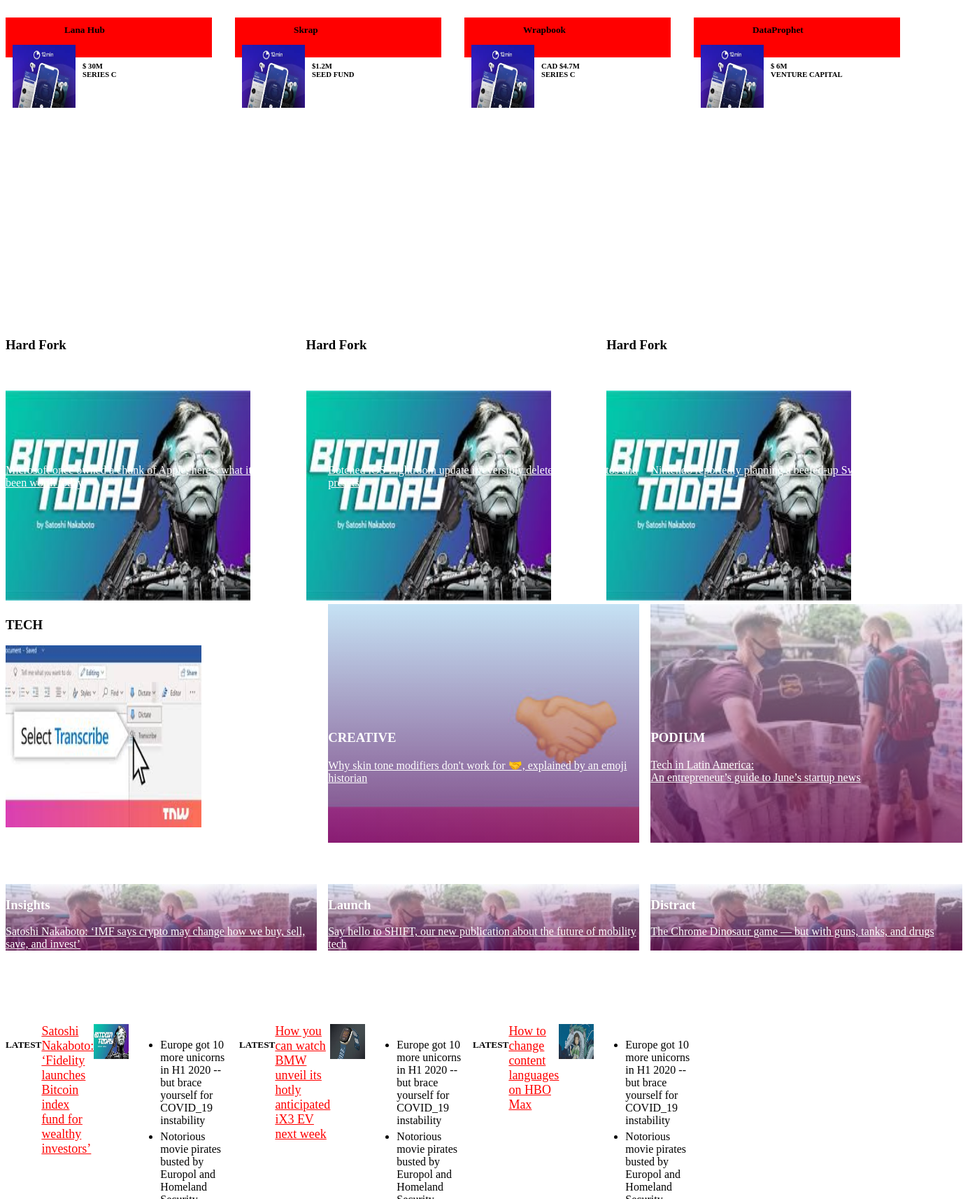
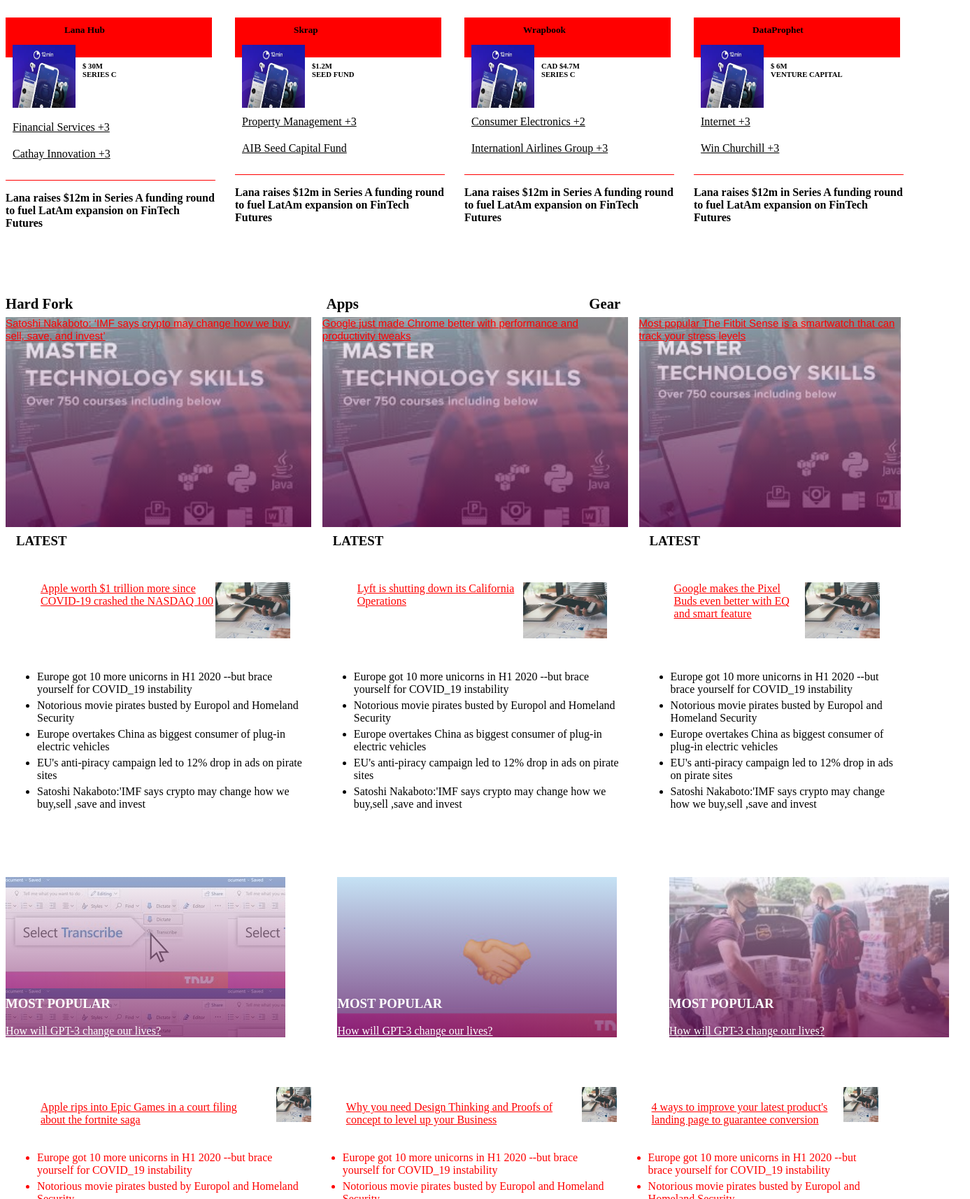
Before and after one commit to mumbimuthiga/TNW-Clone, a plain HTML site: page index.html in a window 1280 px wide. Shown: the part 1087-2800 px from the top of the page at 70% size, 1387 px wide, since content can reach past the window. Drawn offline with Linux system fonts and the light colour scheme.

Commit message:
Edit index.html and style.css

```diff
--- a/index.html
+++ b/index.html
@@ -189,6 +189,16 @@
 		<h6><b>$ 30M</b>
 			<br>
 		 SERIES C</h6>
+		 <div class="songtrad">
+		 	<a href="">Financial Services +3</a>
+		 	<a href="">Cathay Innovation +3</a>
+		 	<br>
+		 	<br>
+
+		 </div>
+		 <div style="font-weight:bolder">
+		 	<p>Lana raises $12m in Series A funding round to fuel LatAm expansion on FinTech Futures</p>
+		 </div>
 
 	</div>
 	<div class="Skrap">
@@ -198,7 +208,17 @@
 		<br>
 		SEED FUND
 		</h6>
+		 <div class="songtrad">
+		 	<br>
+		 	<a href="">Property Management +3</a>
+		 	<a href="">AIB Seed Capital Fund</a>
+		 	<br>
+		 	<br>
 
+		 </div>
+		<div style="font-weight:bolder">
+			<p>Lana raises $12m in Series A funding round to fuel LatAm expansion on FinTech Futures</p>
+		</div>
 
 	</div>
 	<div class="Wrapbook">
@@ -208,7 +228,17 @@
 		<br>
 		SERIES C
 		</h6>
+		 <div class="songtrad">
+		 		<br>
+		 	<a href="">Consumer Electronics +2</a>
+		 	<a href="">Internationl Airlines Group +3</a>
+		 	<br>
+		 	<br>
 
+		 </div>
+		<div style="font-weight:bolder">
+		 	<p>Lana raises $12m in Series A funding round to fuel LatAm expansion on FinTech Futures</p>
+		 </div>
 
 	</div>
 	<div class="DataProphet">
@@ -218,59 +248,174 @@
 		<br>
 		VENTURE CAPITAL
 		</h6>
+		 <div class="songtrad">
+		 	<br>
+		 	<a href="">Internet +3</a>
+		 	<br>
+		 	<a href="">Win Churchill +3</a>
+		 	<br>
+		 	<br>
 
+		 </div>
+		<div style="font-weight:bolder">
+		 	<p>Lana raises $12m in Series A funding round to fuel LatAm expansion on FinTech Futures</p>
+		 </div>
+	</div>
+	<div class="titles">
+		<div class="forktitle">
+	<h5>Hard Fork</h5>
+</div>
+<div class="apptitle">
+	<h5>Apps</h5>
+</div>
+<div class="geartitle">
+	<h5>Gear</h5>
+</div>
+</div>
+
+<div class="main3">
+
+	<div class="fork">
+
+	<a href="">
+Satoshi Nakaboto: ‘IMF says crypto may change how we buy, sell, save, and invest’</a>
+
+
+	</div>
+	<div class="apps">
+
+		<a href="">Google just made Chrome better with performance and productivity tweaks</a>
+
+	</div>
+	<div class="gear">
+
+		<a href="">Most popular
+The Fitbit Sense is a smartwatch that can track your stress levels</a>
+
+	</div>
+</div>
+<div class="main3links">
+	<div>
+			<h3>LATEST</h3>
+		<div class="belowlatest">
+
+		<a href="">Apple worth $1 trillion more  since COVID-19 crashed the NASDAQ 100</a>
+		<img src="images/phone.jpeg" width="150px" height="80px">
+		</div>
+
+		<ul>
+		<li>Europe got 10 more unicorns in H1 2020 --but brace yourself for COVID_19 instability</li>
+		<li>Notorious movie pirates busted by Europol and Homeland Security</li>
+		<li>Europe overtakes China as biggest consumer of plug-in electric vehicles</li>
+		<li>EU's anti-piracy campaign led to 12% drop in ads on pirate sites</li>
+		<li>Satoshi Nakaboto:'IMF says crypto may change how we buy,sell ,save and invest</li>
+	</ul>
+	</div>
+	<div>
+		<h3>LATEST</h3>
+			<div class="belowlatest">
+
+	<a href="">Lyft is shutting down its California Operations</a>
+		<img src="images/phone.jpeg" width="150px" height="80px">
+		</div>
+
+		<ul>
+		<li>Europe got 10 more unicorns in H1 2020 --but brace yourself for COVID_19 instability</li>
+		<li>Notorious movie pirates busted by Europol and Homeland Security</li>
+		<li>Europe overtakes China as biggest consumer of plug-in electric vehicles</li>
+		<li>EU's anti-piracy campaign led to 12% drop in ads on pirate sites</li>
+		<li>Satoshi Nakaboto:'IMF says crypto may change how we buy,sell ,save and invest</li>
+	</ul>
+	</div>
+	<div>
+		<h3>LATEST</h3>
+			<div class="belowlatest">
+
+			<a href="">Google makes the Pixel Buds even better with EQ and smart feature</a>
+			<br>
+		<img src="images/phone.jpeg" width="150px" height="80px">
+		</div>
+
+		<ul>
+		<li>Europe got 10 more unicorns in H1 2020 --but brace yourself for COVID_19 instability</li>
+		<li>Notorious movie pirates busted by Europol and Homeland Security</li>
+		<li>Europe overtakes China as biggest consumer of plug-in electric vehicles</li>
+		<li>EU's anti-piracy campaign led to 12% drop in ads on pirate sites</li>
+		<li>Satoshi Nakaboto:'IMF says crypto may change how we buy,sell ,save and invest</li>
+	</ul>
+	</div>
+</div>
+<div class="main5">
+	<div class="tech">
+		<h3>MOST POPULAR</h3>
+<a href=""> How will GPT-3 change our lives?</a>
+</div>
+
+
+
+	<div class="creative">
+		<h3>MOST POPULAR</h3>
+
+
+		<a href=""> How will GPT-3 change our lives?</a>
+	</div>
+	<div class="podium">
+		<h3>MOST POPULAR</h3>
+
+
+		<a href=""> How will GPT-3 change our lives?</a>
 	</div>
 
 </div>
-<div class="main3">
-	<div>
-		<h3>Hard Fork</h3>
-		<a href="">
-Satoshi Nakaboto: ‘IMF says crypto may change how we buy, sell, save, and invest’</a>
-		<img src="images/bitcoin.jpeg" width="350px" height="300px">
-	</div>
-	<div>
-		<h3>Hard Fork</h3>
-		<a href="">Google just made Chrome better with performance and productivity tweaks</a>
-		<img src="images/bitcoin.jpeg" width="350px" height="300px">
-	</div>
-	<div>
-		<h3>Hard Fork</h3>
-		<a href="">Most popular
-The Fitbit Sense is a smartwatch that can track your stress levels</a>
-		<img src="images/bitcoin.jpeg" width="350px" height="300px">
-	</div>
+<div class="below">
+	<div >
+			 <div class="imgit">
+			<a href="">Apple rips into Epic Games in  a court filing about the fortnite saga</a>
+
+		<img src="images/phone.jpeg" width="50px" height="50px">
+		</div>
+
+		<ul>
+		<li>Europe got 10 more unicorns in H1 2020 --but brace yourself for COVID_19 instability</li>
+		<li>Notorious movie pirates busted by Europol and Homeland Security</li>
+		<li>Europe overtakes China as biggest consumer of plug-in electric vehicles</li>
+		<li>EU's anti-piracy campaign led to 12% drop in ads on pirate sites</li>
+		<li>Satoshi Nakaboto:'IMF says crypto may change how we buy,sell ,save and invest</li>
+	</ul>
 </div>
-<div class="main4">
-	<div>
-		<a href="">Microsoft once owned a chunk of Apple, here’s what it would have been worth today</a>
-	</div>
-	<div>
-		<a href="">Botched iOS Lightroom update irreversibly deleted users' photos and presets</a>
-	</div>
-	<div>
-		<a href="">Nintendo reportedly planning a beefed-up Switch console for 2021</a>
+<div >
+		 <div class="imgit">
+			<a href="">Why you need Design Thinking and Proofs of concept to level up your Business</a>
+
+		<img src="images/phone.jpeg" width="50px" height="50px">
+		</div>
+
+		<ul>
+		<li>Europe got 10 more unicorns in H1 2020 --but brace yourself for COVID_19 instability</li>
+		<li>Notorious movie pirates busted by Europol and Homeland Security</li>
+		<li>Europe overtakes China as biggest consumer of plug-in electric vehicles</li>
+		<li>EU's anti-piracy campaign led to 12% drop in ads on pirate sites</li>
+		<li>Satoshi Nakaboto:'IMF says crypto may change how we buy,sell ,save and invest</li>
+	</ul>
+</div>
+<div >
+			 <div class="imgit">
+			<a href="">4 ways to improve your latest product's landing page to guarantee conversion </a>
+
+		<img src="images/phone.jpeg" width="50px" height="50px">
+		</div>
+
+		<ul>
+		<li>Europe got 10 more unicorns in H1 2020 --but brace yourself for COVID_19 instability</li>
+		<li>Notorious movie pirates busted by Europol and Homeland Security</li>
+		<li>Europe overtakes China as biggest consumer of plug-in electric vehicles</li>
+		<li>EU's anti-piracy campaign led to 12% drop in ads on pirate sites</li>
+		<li>Satoshi Nakaboto:'IMF says crypto may change how we buy,sell ,save and invest</li>
+	</ul>
+</div>
 	</div>
 
-</div>
-<div class="main5">
-	<div>
-		<h3>TECH</h3>
-		<img src="images/trans.jpeg" width="280px" height="260px">
-		<a href="">How to use Microsoft Word's new 'Transcribe' tool</a>
-	</div>
-	<div class="creative">
-		<h3>CREATIVE</h3>
 
-		<a href="">Why skin tone modifiers don't work for 🤝, explained by an emoji historian</a>
-	</div>
-	<div class="podium">
-		<h3>PODIUM</h3>
-
-		<a href="">Tech in Latin America:<br> An entrepreneur’s guide to June’s startup news</a>
-	</div>
-
-</div>
 
 <div class="main6">
 	<div class="insight">
@@ -287,11 +432,15 @@
 	</div>
 
 </div>
+
  <div class="mainlatest">
+ 	<div>
+ 		<h5>LATEST</h5>
 <div class="latestmain">
-	<h5>LATEST</h5>
-	<a href="">Satoshi Nakaboto: ‘Fidelity launches Bitcoin index fund for wealthy investors’</a>
+
+	<a href="">Satoshi Nakaboto: ‘Fidelity launches <br>Bitcoin index fund for wealthy investors’</a>
 	<img src="images/bitcoin.jpeg" width="50px" height="50px">
+</div>
 	<ul>
 		<li>Europe got 10 more unicorns in H1 2020 --but brace yourself for COVID_19 instability</li>
 		<li>Notorious movie pirates busted by Europol and Homeland Security</li>
@@ -300,10 +449,13 @@
 		<li>Satoshi Nakaboto:'IMF says crypto may change how we buy,sell ,save and invest</li>
 	</ul>
 </div>
+ <div>
+ 	<h5>LATEST</h5>
 <div class="latestmain">
-		<h5>LATEST</h5>
-		<a href="">How you can watch BMW unveil its hotly anticipated iX3 EV next week</a>
+
+		<a href="">How you can watch BMW unveil <br>its hotly anticipated iX3 EV next week</a>
 	<img src="images/watch.jpeg" width="50px" height="50px">
+</div>
 		<ul>
 		<li>Europe got 10 more unicorns in H1 2020 --but brace yourself for COVID_19 instability</li>
 		<li>Notorious movie pirates busted by Europol and Homeland Security</li>
@@ -313,10 +465,13 @@
 	</ul>
 </div>
 
+	<div>
+		<h5>LATEST</h5>
 <div class="latestmain">
-	<h5>LATEST</h5>
-		<a href="">How to change content languages on HBO Max</a>
+
+		<a href="">How to change content<br> languages on HBO Max</a>
 	<img src="images/hbo.jpeg" width="50px" height="50px">
+</div>
 		<ul>
 		<li>Europe got 10 more unicorns in H1 2020 --but brace yourself for COVID_19 instability</li>
 		<li>Notorious movie pirates busted by Europol and Homeland Security</li>
@@ -326,44 +481,13 @@
 	</ul>
 </div>
 </div>
-<div class="mainlist">
-<div class="latestlist">
-		<ul>
-		<li>Europe got 10 more unicorns in H1 2020 --but brace yourself for COVID_19 instability</li>
-		<li>Notorious movie pirates busted by Europol and Homeland Security</li>
-		<li>Europe overtakes China as biggest consumer of plug-in electric vehicles</li>
-		<li>EU's anti-piracy campaign led to 12% drop in ads on pirate sites</li>
-		<li>Satoshi Nakaboto:'IMF says crypto may change how we buy,sell ,save and invest</li>
-	</ul>
-
-</div>
-<div class="latestlist">
-		<ul>
-		<li>Europe got 10 more unicorns in H1 2020 --but brace yourself for COVID_19 instability</li>
-		<li>Notorious movie pirates busted by Europol and Homeland Security</li>
-		<li>Europe overtakes China as biggest consumer of plug-in electric vehicles</li>
-		<li>EU's anti-piracy campaign led to 12% drop in ads on pirate sites</li>
-		<li>Satoshi Nakaboto:'IMF says crypto may change how we buy,sell ,save and invest</li>
-	</ul>
-
-</div>
-<div class="latestlist">
-		<ul>
-		<li>Europe got 10 more unicorns in H1 2020 --but brace yourself for COVID_19 instability</li>
-		<li>Notorious movie pirates busted by Europol and Homeland Security</li>
-		<li>Europe overtakes China as biggest consumer of plug-in electric vehicles</li>
-		<li>EU's anti-piracy campaign led to 12% drop in ads on pirate sites</li>
-		<li>Satoshi Nakaboto:'IMF says crypto may change how we buy,sell ,save and invest</li>
-	</ul>
 
 
-</div>
-</div>
 <h1>Latest deals</h1>
 <div class="latestdeals">
 		<div class="imagedeal">
 			<img src="images/sales.jpeg" width="280px" height="200px">
-			<h5>The Complete Salesforce Trailhead 2020: From Zero to Hero 7-Course Bundle</h5>
+			<h5>The Complete Salesforce Trailhead 2020<br>:From Zero to Hero 7-Course Bundle</h5>
 		</div>
 		<div class="imagedeal">
 		 <img src="images/phone.jpeg" width="280px" height="200px">
--- a/style.css
+++ b/style.css
@@ -1,3 +1,4 @@
+
 #bar{
  background-color: black;
 	height: 50px;
@@ -27,13 +28,24 @@
 	text-decoration: none;
 	color: black;
 }
+h1{
+	margin-top: 2300px;
+}
 a{
 	color: white;
 }
-.below ul li{
+.imgit{
 	display: inline-flex;
-	width: 100%;
-	height: 20px;
+}
+.imgit a{
+	color: red;
+	margin-left: 30px;
+	padding: 20px;
+}
+.imgit ul li{
+	display: inline-flex;
+		margin-left: 10px;
+
 }
 .latestnews h5{
 	position: absolute;
@@ -186,7 +198,7 @@
 	padding: 0px;
 	}
 	.main span{
-		margin-left: 9px;
+		margin-left: 5px;
         color: #aaaaaa;
 		margin-top: 8px;
 		font-family: ARS Maquette, Helvetica Neue, Arial, sans-serif;
@@ -301,14 +313,112 @@
 		margin-left: 110px;
 	}
 
+.songtrad a{
+	color: black;
+	display: inline-flex;
+	padding: 10px;
+}
+.songtrad{
+	border-bottom: 1px solid red;
+}
+.titles{
+	position: absolute;
+	top: 400px;
+	display: grid;
+	grid-template-columns: 70% 70% 70%;
+	grid-gap: 3em;
+	margin-left:10px;
+}
+.forktitle{
+	margin-left: -10px;
+	font-size: 25px;
+	margin-top: -15px;
+}
+.apptitle{
+	margin-left: 84px;
+	font-size: 25px;
+	margin-top: -15px;
+}
+.geartitle{
+	margin-left: 95px;
+	font-size: 25px;
+		margin-top: -15px;
+}
+}
+.titles h5{
+	color: red;
+	font-size: 12px;
+}
 
-
-	.main3{
+.main3{
+		position: absolute;
+		top: 450px;
+		display: grid;
+		grid-template-columns:  35% 35% 30%;
+		grid-gap: 1em;
+		font-family: ARS Maquette, Helvetica Neue, Arial, sans-serif;
+	}
+	.below ul li{
+		color:red;
+	}
+	.below{
 		position: absolute;
 		top: 1550px;
 		display: grid;
-		grid-template-columns:  30% 30% 30%;
-		grid-gap: 3em;
+		grid-template-columns: 35% 35% 30%;
+	}
+
+	.fork{
+		background-image:
+    linear-gradient(to bottom, rgba(245, 246, 252, 0.52), rgba(117, 19, 93, 0.73)),
+    url('images/master.jpeg');
+    background-size: cover;
+    height: 300px;
+	}
+	.apps{
+	background-image:
+    linear-gradient(to bottom, rgba(245, 246, 252, 0.52), rgba(117, 19, 93, 0.73)),
+    url('images/master.jpeg');
+    background-size: cover;
+    height: 300px;
+
+	}
+	.gear{
+			background-image:
+    linear-gradient(to bottom, rgba(245, 246, 252, 0.52), rgba(117, 19, 93, 0.73)),
+    url('images/master.jpeg');
+    background-size: cover;
+    height: 300px;
+	}
+.main3 a{
+
+color: red;
+font-size: 15px;
+ margin-top: -50px;
+
+}
+.main3links ul li{
+	color: black;
+}
+.belowlatest{
+	display: inline-flex;
+	margin-left: 20px;
+	padding: 30px 30px;
+
+}
+	.main3links{
+		display: grid;
+		grid-template-columns: 35% 35% 30%;
+		grid-gap: 1em;
+		position: absolute;
+		top: 740px;
+		color: black;
+	}
+	.main3links  h3{
+		margin-left: 15px;
+	}
+	.main3links a {
+		color: red;
 	}
 		.main4{
 		position: absolute;
@@ -319,49 +429,44 @@
 	}
 		.main5{
 	    position: absolute;
-		top: 1950px;
+		top: 1250px;
 		display: grid;
-		grid-template-columns:  35% 35% 35%;
-		grid-gap: 1em;
+		grid-template-columns:  35% 35% 30%;
+		grid-gap: 2em;
 	}
 		.main6{
 	    position: absolute;
-		top: 2350px;
+		top: 1950px;
 		display: grid;
-		grid-template-columns:  35% 35% 35%;
-		grid-gap: 1em;
+		grid-template-columns:  30% 30% 30%;
+		grid-gap: 2em;
+		margin-left: 20px;
 	}
-		.mainlatest{
-	    position: absolute;
-		top: 2550px;
-		display: grid;
-		grid-template-columns:  25% 25% 25%;
-		grid-gap: 1em;
-	}
-	.mainlatest a{
-		color: red;
-		font-size: 18px;
-	}
-	.latestmain{
-		display: inline-flex;
-	}
-	.latestmain ul li{
-		color: black;
-	}
-	.mainlist{
-		display: grid;
-		grid-template-columns: 30% 30% 30%;
-	}
-	ul li{
 
+.latestmain{
+	display: inline-flex;
+	margin-left: 15px;
+	padding: 30px 30px;
+}
+.latestmain img{
+	padding: 4px;
+}
 
-	}
 	.latestdeals{
 		position: absolute;
-		top: 2950px;
+		top: 2750px;
 		display: grid;
-		grid-template-columns: 27% 27% 27% 27%;
+		grid-template-columns: 25% 25% 25% 25%;
 		grid-gap: 0.1em;
+		width: 100%;
+	}
+	.tech{
+    background-image:
+    linear-gradient(to bottom, rgba(245, 246, 252, 0.52), rgba(117, 19, 93, 0.73)),
+    url('images/trans.jpeg');
+    background-size :auto;
+      color: white;
+      width: 400px;
 	}
 	.creative{
     background-image:
@@ -369,9 +474,13 @@
     url('images/hand.jpeg');
     background-size: cover;
       color: white;
+       width: 400px;
+	}
+	.tech h3{
+		margin-top: 170px;
 	}
 	.creative h3{
-    margin-top:180px;
+    margin-top:170px;
 	}
 	.creative p{
 		font-size:20px;
@@ -382,9 +491,10 @@
     url('images/pp.jpeg');
     background-size: cover;
       color: white;
+       width: 400px;
 	}
 	.podium h3{
-    margin-top:180px;
+    margin-top:170px;
 	}
 	.podium p{
 		font-size:20px;
@@ -395,6 +505,8 @@
     url('images/pp.jpeg');
     background-size: cover;
       color: white;
+      width: 380px;
+      height: 300px;
 	}
 	.launch{
 		 background-image:
@@ -402,6 +514,8 @@
     url('images/pp.jpeg');
     background-size: cover;
       color: white;
+      width: 380px;
+      height: 300px;
 	}
 	.distract{
 		 background-image:
@@ -409,12 +523,26 @@
     url('images/pp.jpeg');
     background-size: cover;
       color: white;
+      width: 390px;
+      height: 300px;
+	}
+	.mainlatest{
+		position: absolute;
+		top: 2250px;
+		display: grid;
+		grid-template-columns: 35% 35% 30%;
+	}
+	.mainlatest ul li{
+		color: red;
+	}
+	.mainlatest a{
+		color: red;
 	}
 footer{
 	width: 100%;
 	height: 250px;
 	position: absolute;
-   top: 3550px;
+   top: 3450px;
 	background-color:  	#131313;;
 
 	}
@@ -435,7 +563,7 @@
 }
 #navbottom{
 	position: absolute;
-   top: 3799px;
+   top: 3699px;
 	background-color: black;
 	height: 150px;
 	width: 100%;
```
